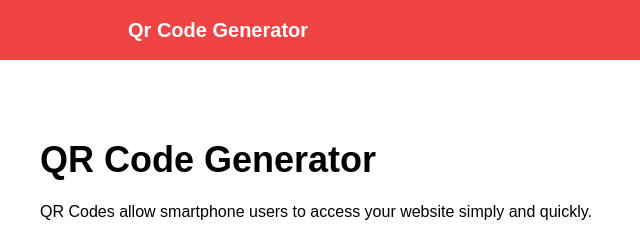
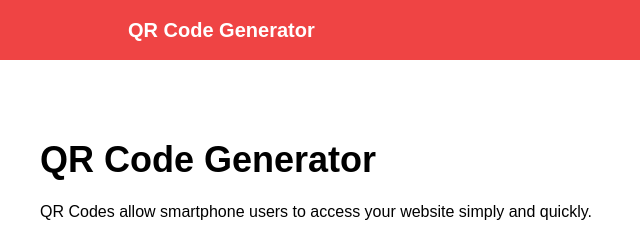
Before and after one commit to JFrongillo/QRCode, a plain HTML site: page index.html in a window 1280 px wide. Shown: the top 237 px of the page, 0-640 px from the left. Drawn offline with nearby package versions, Linux system fonts and the light colour scheme.

Commit message:
spelling mistake fix

```diff
--- a/index.html
+++ b/index.html
@@ -28,7 +28,7 @@
     <header class="bg-red-500 p-4 mb-10">
         <div class="max-w-5xl m-auto">
             <div class="text-xl font-bold text-white">
-                Qr Code Generator
+                QR Code Generator
             </div>
         </div>
     </header>
```
